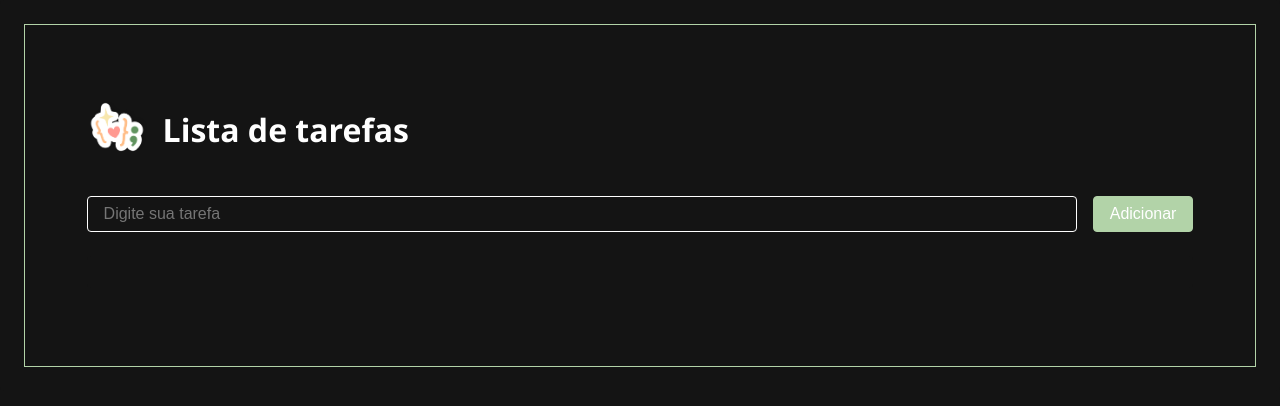
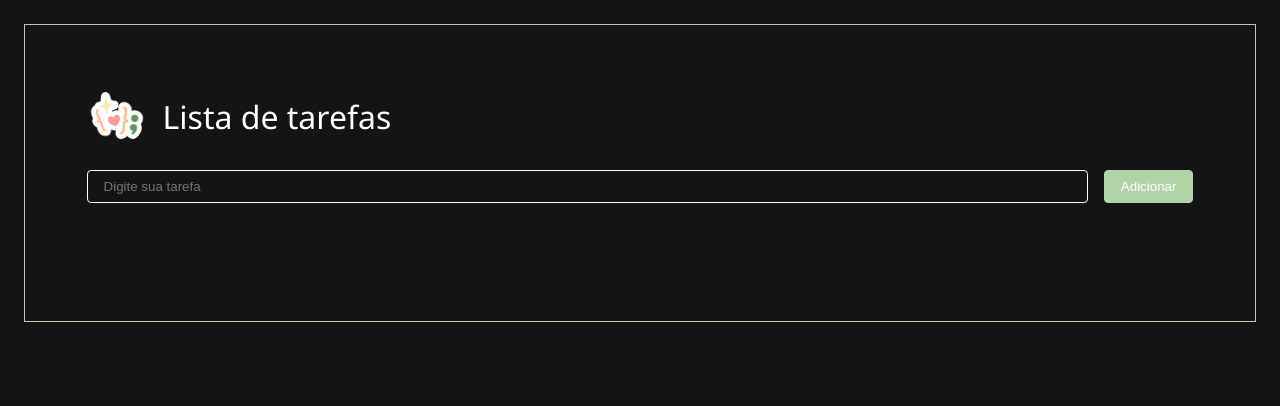
Before and after one commit to etdbmm/todolist, a plain HTML site: page index.html in a window 1280 px wide. Drawn offline with Linux system fonts and the light colour scheme.

Commit message:
CSS Reset

```diff
--- a/style.css
+++ b/style.css
@@ -1,7 +1,50 @@
-* {
-    box-sizing: border-box;
-    background: #141414;
-    font-size: 1em;
+/* http://meyerweb.com/eric/tools/css/reset/
+   v2.0 | 20110126
+   License: none (public domain)
+*/
+
+html, body, div, span, applet, object, iframe,
+h1, h2, h3, h4, h5, h6, p, blockquote, pre,
+a, abbr, acronym, address, big, cite, code,
+del, dfn, em, img, ins, kbd, q, s, samp,
+small, strike, strong, sub, sup, tt, var,
+b, u, i, center,
+dl, dt, dd, ol, ul, li,
+fieldset, form, label, legend,
+table, caption, tbody, tfoot, thead, tr, th, td,
+article, aside, canvas, details, embed,
+figure, figcaption, footer, header, hgroup,
+menu, nav, output, ruby, section, summary,
+time, mark, audio, video {
+	margin: 0;
+	padding: 0;
+	border: 0;
+	font-size: 100%;
+	font: inherit;
+	vertical-align: baseline;
+}
+/* HTML5 display-role reset for older browsers */
+article, aside, details, figcaption, figure,
+footer, header, hgroup, menu, nav, section {
+	display: block;
+}
+body {
+	line-height: 1;
+}
+ol, ul {
+	list-style: none;
+}
+blockquote, q {
+	quotes: none;
+}
+blockquote:before, blockquote:after,
+q:before, q:after {
+	content: '';
+	content: none;
+}
+table {
+	border-collapse: collapse;
+	border-spacing: 0;
 }
 
 body {
@@ -12,6 +55,8 @@ body {
     font-family:'Segoe UI', Tahoma, Geneva, Verdana, sans-serif;
     color: white;
     border-radius: 4px;
+    box-sizing: border-box;
+    font-size: 1em;
 }
 
 .todo {
@@ -56,6 +101,7 @@ input {
     color: white;
     border: 1px solid white;
     margin-right: 16px;
+    background-color: #141414;
 }
 
 ul {
```
